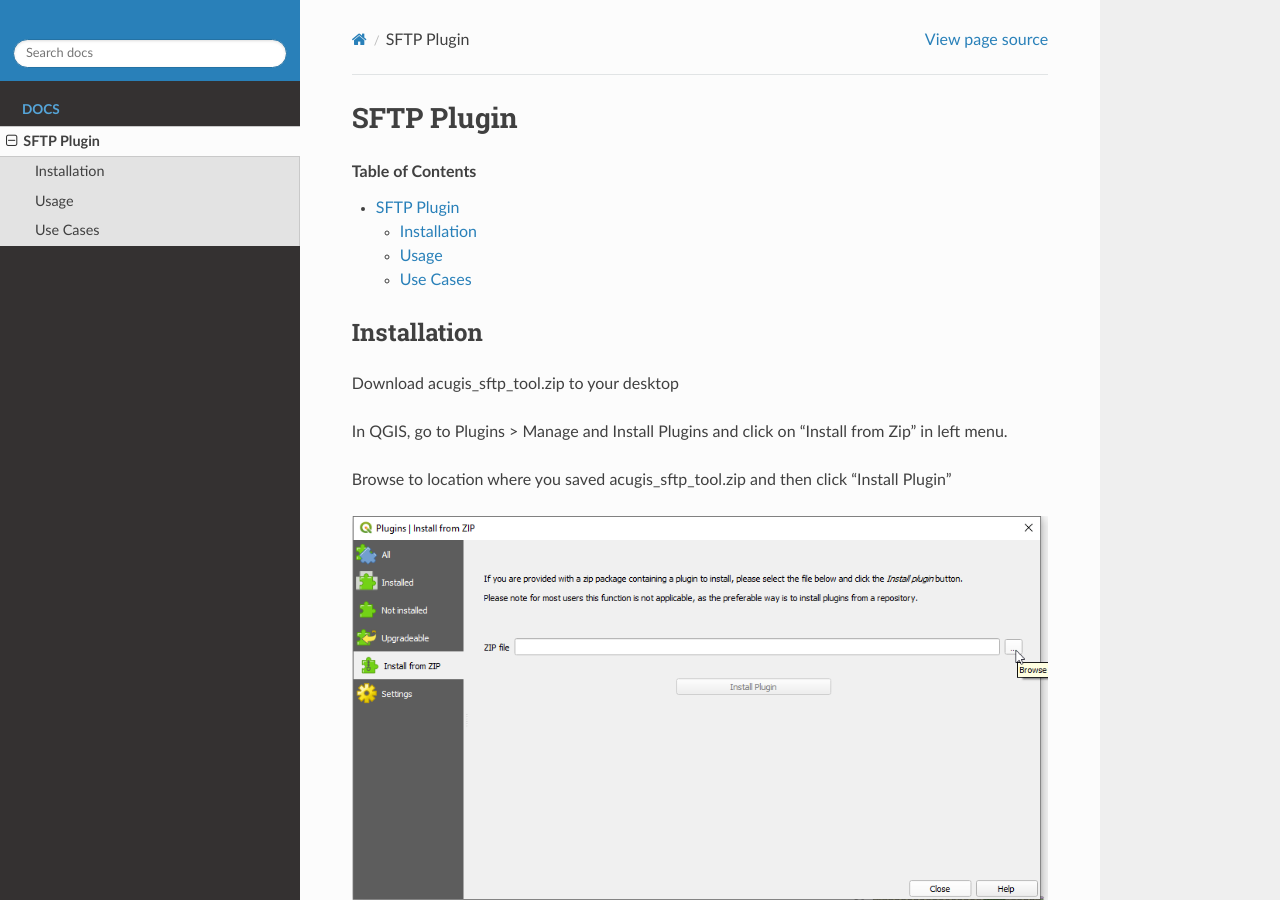
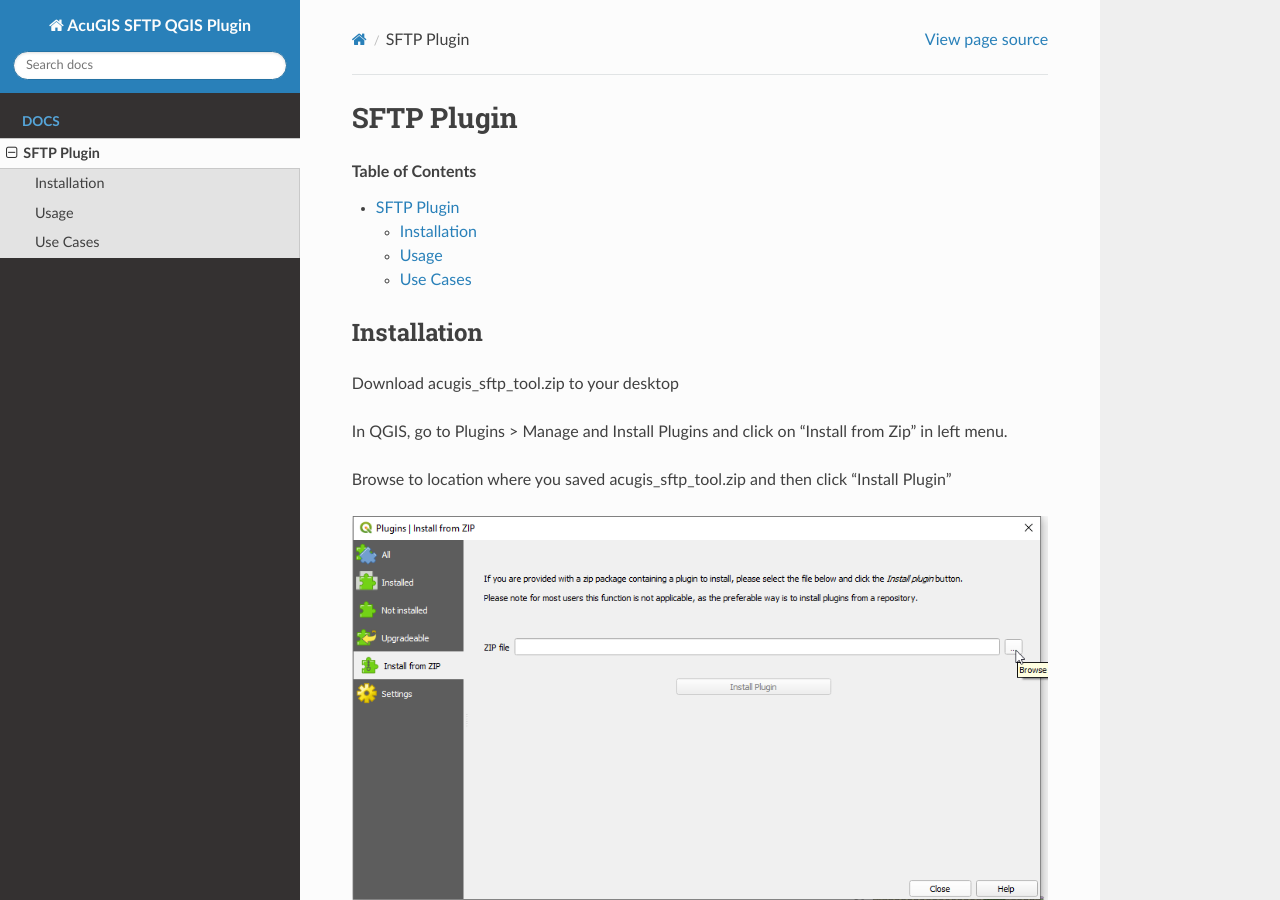
Before and after one commit to meyerlor/acugis_sftp_tool, a Sphinx documentation site: the page built from docs/plugin.rst, in a window 1280 px wide and 900 px high. Built offline with Sphinx 7.4.7 and the Read the Docs theme 3.1.0, drawn with Linux system fonts in a browser that asks for light colours.

Commit message:
Update conf.py

```diff
--- a/docs/conf.py
+++ b/docs/conf.py
@@ -49,8 +49,8 @@
 pygments_style = "sphinx"
 
 
-html_logo = "jasper-report-publisher-logo.png"
+# html_logo = "jasper-report-publisher-logo.png"
 html_theme_options = {
-    'logo_only': True,
+    'logo_only': False,
     'display_version': False,
 }
```
